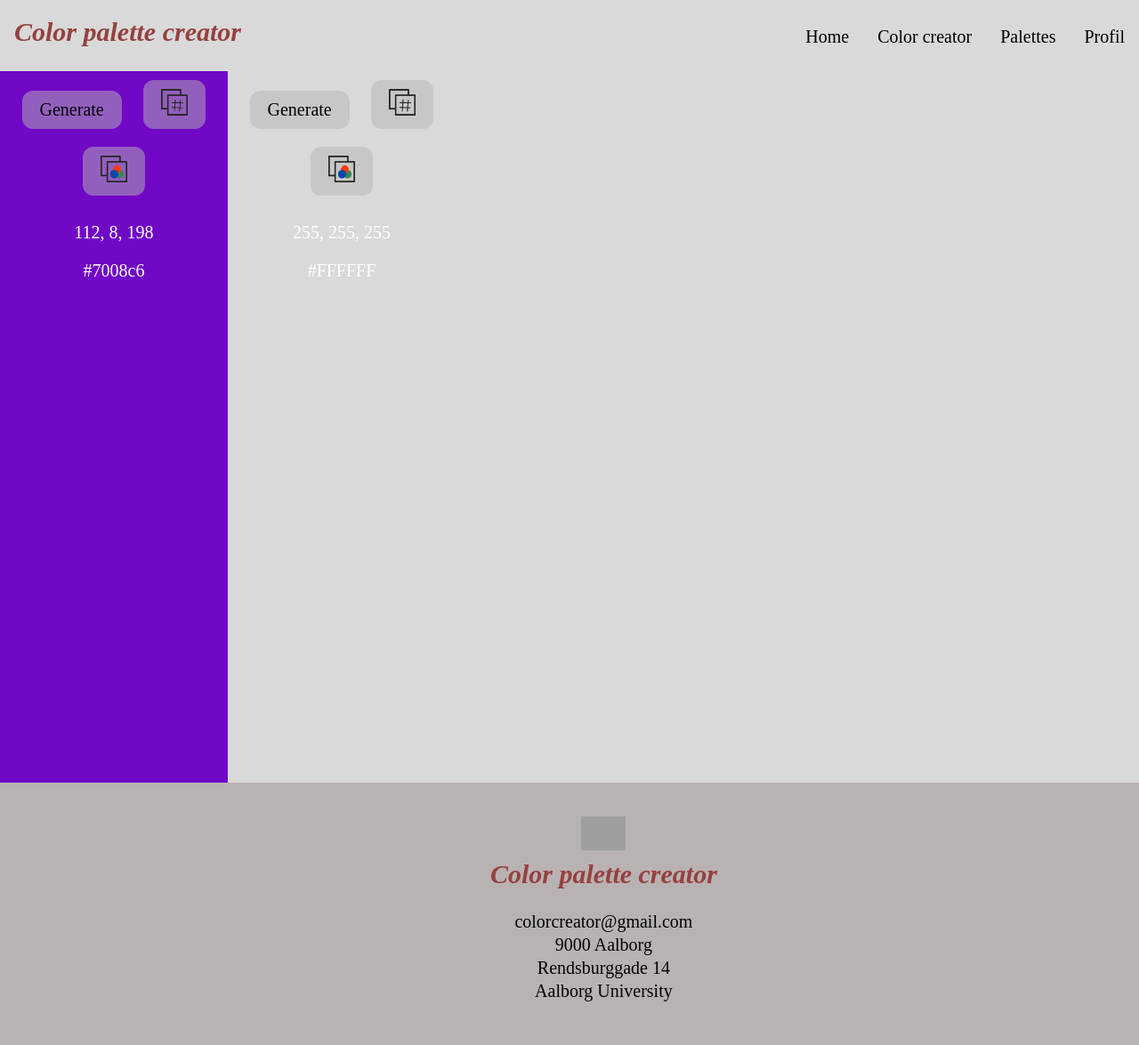
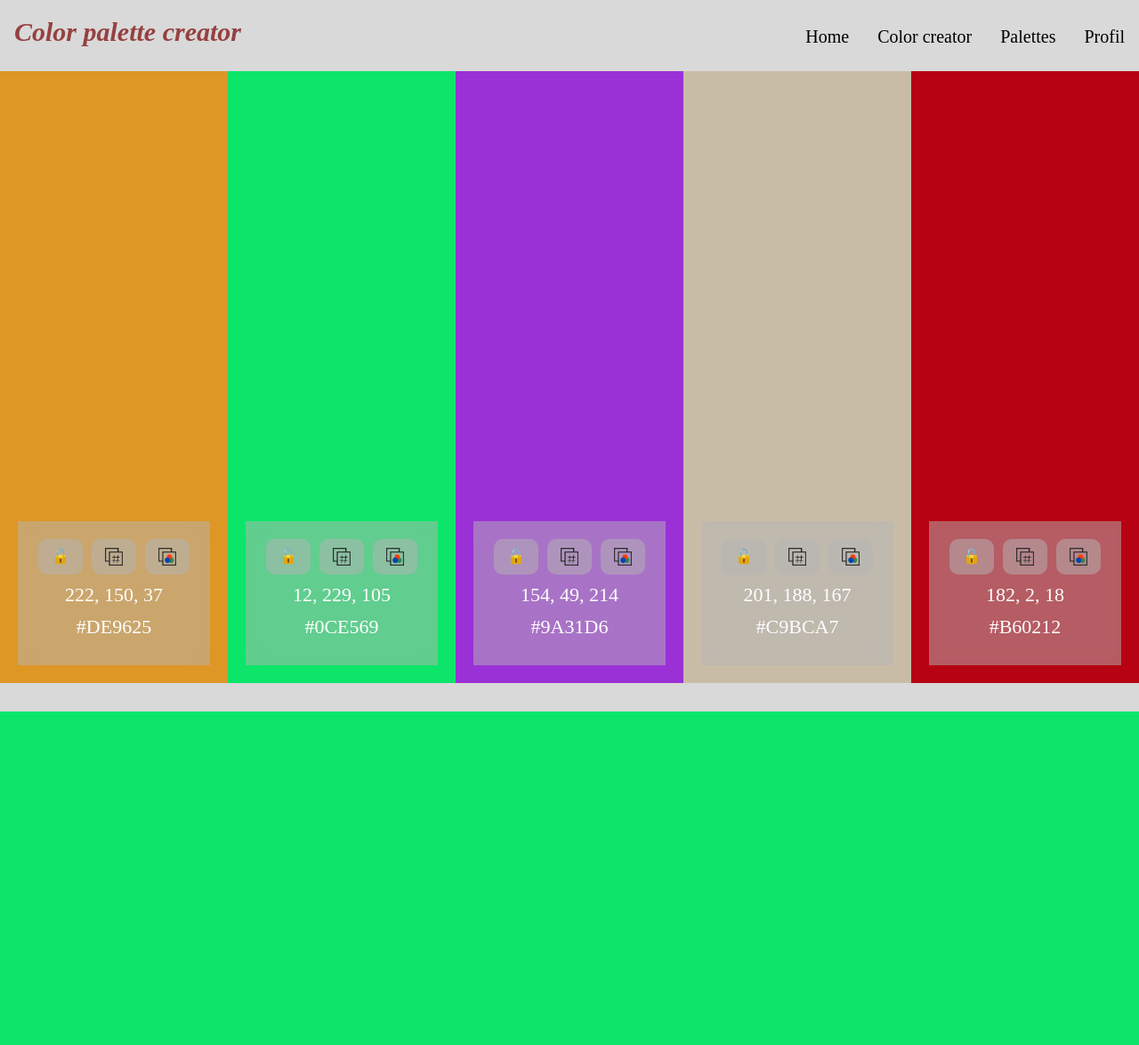
Before and after one commit to Dandyl1on/Color-website, a PHP site: page /GeneratorPage.html in a window 1280 px wide; the page is wider, and only the part inside the window is pictured. Shown: that part at 89% size. After the commit the page ends 800 px from the top of that part, so only its background shows below. Run offline with PHP 8.4, Linux system fonts and the light colour scheme; grey boxes are pictures that could not be loaded.

Commit message:
Now generating 5 different colors, lock and drag

```diff
--- a/CSS/ColorPalette.css
+++ b/CSS/ColorPalette.css
@@ -1,3 +1,9 @@
+html, body {
+    height: 100%;
+    margin: 0;
+    padding: 0;
+}
+
 body {
     background-color: #D9D9D9;
     color: black;
@@ -93,6 +99,10 @@ button:active {
     padding-top: 25px;
 }
 
+.topnav-right a:hover{
+    color: rgb(104, 77, 77);
+}
+
 .Palette-Example a {
     color: black;
     text-decoration: none;
@@ -132,58 +142,94 @@ hr.Line1 {
 }
 
 
-
+/* Container for the color cards */
 .colorContainer {
+    flex: 1;
+    display: flex;
     width: 100%;
-    height: 100vh;
-    margin-top: 80px;
-    display: flex;
+    height: calc(100vh - 80px); /* Viewport height minus topnav height */
+    overflow-x: auto;
+    margin-top: 80px; /* Keeps it under the navbar */
 }
 
-.colorContainer p {
-    color: white;
-    font-size: 20px;
+/* Individual color cards */
+.color-card {
+    flex: 1;
+    display: flex;
+    flex-direction: column;
+    justify-content: space-between;
+    align-items: center;
+    height: 100%;
+    min-width: 20%;
+    padding: 20px;
+    box-sizing: border-box;
+    transition: all 0.3s ease;
+    cursor: grab;
 }
 
-.color-card {
-    width: 20%;
-    height: 100%;
+.color-card:active {
+    cursor: grabbing;
 }
 
-.colorValue {
+/* Color values (hex, rgb) + buttons */
+.colorValues {
+    background-color: rgba(182, 182, 182, 0.5);
+    backdrop-filter: blur(10px);
+    padding: 20px;
+    margin-top: auto;
+    width: 100%;
+    text-align: center;
+}
+
+.colorValues p {
+    font-size: 22px;
+    color: white;
+    margin: 10px 0;
+}
+
+/* Buttons inside color cards */
+.buttons {
     display: flex;
-    flex-direction: column;
-    flex-grow: 1;
+    justify-content: center;
+    flex-wrap: wrap;
+    gap: 10px;
+    margin-bottom: 10px;
 }
 
 .buttons button {
     background-color: none;
-    padding: 10px 20px;
-    margin: 10px;
+    border: none;
+    border-radius: 10px;
+    padding: 10px 15px;
+    font-size: 16px;
     cursor: pointer;
-    font-size: 20px;
+    color: white;
 }
 
 .buttons button:hover {
-    background-color: none;
-    padding: 10px 20px;
-    margin: 10px;
-    cursor: pointer;
-}
-
-.buttons button:active {
-    background-color: none;
-    padding: 10px 20px;
-    margin: 10px;
-    cursor: pointer;
-}
-
-#copyMessage {
-    margin-top: 10px;
-    font-size: 1.1rem;
+    background-color: rgba(255,255,255,0.5);
 }
 
 .buttons img {
-    width: auto;
-    height: 30px;
+    width: 20px;
+    height: 20px;
+    vertical-align: middle;
 }
+
+/* Copy message (for "HEX copied!" etc.) */
+#copyMessage {
+    font-size: 16px;
+    color: black;
+    font-weight: bold;
+}
+
+.pageWrapper {
+    display: flex;
+    flex-direction: column;
+    height: 100%;
+    min-height: 100vh;
+}
+
+*, *::before, *::after {
+    box-sizing: border-box;
+}
--- a/GeneratorPage.html
+++ b/GeneratorPage.html
@@ -1,11 +1,14 @@
 <!DOCTYPE html>
-<html>
+<html lang="en">
 <head>
+    <meta charset="UTF-8">
     <title>Color Palette</title>
     <link rel="stylesheet" href="css/ColorPalette.css">
-        <link rel="icon"  href="Image/PaletteIcon.png" type="image/png">
+    <link rel="icon" href="Image/PaletteIcon.png" type="image/png">
+    <link rel="stylesheet" href="https://cdnjs.cloudflare.com/ajax/libs/animate.css/4.1.1/animate.min.css"/>
 </head>
 <body>
+    <div class="pageWrapper">
     <div class="topnav">
         <a class="active" href="HomePage.html">Color palette creator</a>
         <div class="topnav-right">
@@ -16,58 +19,10 @@
         </div>
     </div>
 
-        <div class="colorContainer">
-            <div id="colorDisplay" class="color-card animate__animated animate__fadeIn">
-                <center>
-                <div class="colorValues">
-                    <div class="buttons">
-                        <button onclick="genColorFn()">
-                            Generate</button>
-                        <button onclick="cpyFn('colorHex')">
-                            <img src="Image/HashtagCopyIcon.png" alt="HEX button image"></button>
-                        <button onclick="cpyFn('colorRgb')">
-                            <img src="Image/RGBCopyIcon.png" alt="RGB button image"></button>
+    <div class="colorContainer" id="colorContainer"></div>
+
+    <p id="copyMessage" class="animate__animated" style="text-align:center; font-weight:bold;"></p>
     </div>
-                    <p id="colorRgb">255, 255, 255</p>
-                    <p id="colorHex">#FFFFFF</p>
-                </div>
-                </center>
-            </div>
-
-            <p id="copyMessage" class="animate__animated"></p>
-
-            <div id="colorDisplay" class="color-card animate__animated animate__fadeIn">
-                <center>
-                <div class="colorValues">
-                    <div class="buttons">
-                        <button onclick="genColorFn2()">
-                            Generate</button>
-                        <button onclick="cpyFn('colorHex')">
-                            <img src="Image/HashtagCopyIcon.png" alt="HEX button image"></button>
-                        <button onclick="cpyFn('colorRgb')">
-                            <img src="Image/RGBCopyIcon.png" alt="RGB button image"></button>
-                    </div>
-                    <p id="colorRgb">255, 255, 255</p>
-                    <p id="colorHex">#FFFFFF</p>
-                </div>
-                </center>
-            </div>
-
-            <p id="copyMessage" class="animate__animated"></p>
-        </div>
-
-        <footer id="foot">
-            <img src="Image/PaletteIcon.png" class="icon"> <br><br><br><br><br>
-            <span class="foot-name">Color palette creator</span><br><br><br><br><br>
-                <p>colorcreator@gmail.com</p>
-                <p>9000 Aalborg</p>
-                <p>Rendsburggade 14</p>
-                <p>Aalborg University</p>
-        </footer>
-
     <script src="JavaScript/ColorGenerator.js"></script>
-        <script>
-            document.addEventListener('DOMContentLoaded', genColorFn);
-        </script>
 </body>
 </html>
--- a/JavaScript/ColorGenerator.js
+++ b/JavaScript/ColorGenerator.js
@@ -1,28 +1,14 @@
-// Function to generate random color
-function genColorFn() {
-    let randomColor = Math.floor(Math.random() * 16777215).toString(16).padStart(6, '0');
-    let hexColor = `#${randomColor}`;
-    let rgbColor = hexToRgb(hexColor);
+function getTextColor(hex) {
+    const r = parseInt(hex.slice(1, 3), 16);
+    const g = parseInt(hex.slice(3, 5), 16);
+    const b = parseInt(hex.slice(5, 7), 16);
 
-    // Update the displayed color values
-    document.getElementById('colorDisplay').style.backgroundColor = hexColor;
-    document.getElementById('colorHex').innerText = hexColor;
-    document.getElementById('colorRgb').innerText = `${rgbColor}`;
+    // Calculate luminance (perceived brightness)
+    const luminance = 0.299 * r + 0.587 * g + 0.114 * b;
+    return luminance > 150 ? "black" : "white"; // threshold ~150 works well
 }
 
-function genColorFn2() {
-    let randomColor = Math.floor(Math.random() * 16777215).toString(16).padStart(6, '0');
-    let hexColor = `#${randomColor}`;
-    let rgbColor = hexToRgb(hexColor);
-
-    // Update the displayed color values
-    document.getElementById('colorDisplay').style.backgroundColor = hexColor;
-    document.getElementById('colorHex').innerText = hexColor;
-    document.getElementById('colorRgb').innerText = `${rgbColor}`;
-}
-
-
-// Function to convert HEX to RGB
+// Funktion: HEX til RGB
 function hexToRgb(hex) {
     let bigint = parseInt(hex.slice(1), 16);
     let r = (bigint >> 16) & 255;
@@ -31,17 +17,99 @@ function hexToRgb(hex) {
     return `${r}, ${g}, ${b}`;
 }
 
-// Function to copy color code
-function cpyFn(type) {
-    let copyText = document.getElementById(type).innerText;
-    navigator.clipboard.writeText(copyText).then(() => {
-        // Display a message for successful copy
-        let copyMessage = document.getElementById('copyMessage');
-        copyMessage.innerText = `${type === 'colorHex' ? 'HEX' : 'RGB'} copied!`;
-        copyMessage.classList.add('animate__fadeIn');
+let colors = [];
+
+// Funktion: Generér nye farver
+function generateColors() {
+    colors = [];
+    for (let i = 0; i < 5; i++) {
+        colors.push({
+            hex: getRandomHexColor(),
+            locked: false
+        });
+    }
+    renderColorCards();
+}
+
+function getRandomHexColor() {
+    return "#" + Math.floor(Math.random() * 16777215).toString(16).padStart(6, '0').toUpperCase();
+}
+
+// Funktion: Render farvekort
+function renderColorCards() {
+    const container = document.getElementById("colorContainer");
+    container.innerHTML = "";
+
+    colors.forEach((color, index) => {
+        const card = document.createElement("div");
+        card.className = "color-card";
+        card.style.backgroundColor = color.hex;
+        card.draggable = true;
+        const textColor = getTextColor(color.hex);
+
+        card.innerHTML = `
+            <div class="colorValues" style="color: ${textColor}" !important">
+                <div class="buttons">
+                    <button onclick="toggleLock(${index})">${color.locked ? '🔒' : '🔓'}</button>
+                    <button onclick="copyToClipboard('${color.hex}')">
+                        <img src="Image/HashtagCopyIcon.png" alt="Copy HEX">
+                    </button>
+                    <button onclick="copyToClipboard('${hexToRgb(color.hex)}')">
+                        <img src="Image/RGBCopyIcon.png" alt="Copy RGB">
+                    </button>
+                </div>
+                <p>${hexToRgb(color.hex)}</p>
+                <p>${color.hex}</p>
+            </div>
+        `;
+
+        // Drag-and-drop events
+        card.addEventListener("dragstart", e => {
+            e.dataTransfer.setData("text/plain", index);
+        });
+
+        card.addEventListener("dragover", e => {
+            e.preventDefault();
+        });
+
+        card.addEventListener("drop", e => {
+            const fromIndex = e.dataTransfer.getData("text/plain");
+            const toIndex = index;
+            [colors[fromIndex], colors[toIndex]] = [colors[toIndex], colors[fromIndex]];
+            renderColorCards();
+        });
+
+        container.appendChild(card);
+    });
+}
+
+function toggleLock(index) {
+    colors[index].locked = !colors[index].locked;
+    renderColorCards();
+}
+
+function copyToClipboard(text) {
+    navigator.clipboard.writeText(text).then(() => {
+        const msg = document.getElementById("copyMessage");
+        msg.innerText = `${text} copied!`;
+        msg.classList.add("animate__fadeIn");
         setTimeout(() => {
-            copyMessage.classList.remove('animate__fadeIn');
-            copyMessage.innerText = '';
+            msg.classList.remove("animate__fadeIn");
+            msg.innerText = "";
         }, 2000);
     });
 }
+
+document.addEventListener("keydown", (e) => {
+    if (e.code === "Space") {
+        e.preventDefault();
+        colors = colors.map(color => (
+            color.locked ? color : { ...color, hex: getRandomHexColor() }
+        ));
+        renderColorCards();
+    }
+});
+
+document.addEventListener("DOMContentLoaded", () => {
+    generateColors();
+});
```
Lines whose indentation alone changed are shown as unchanged.
